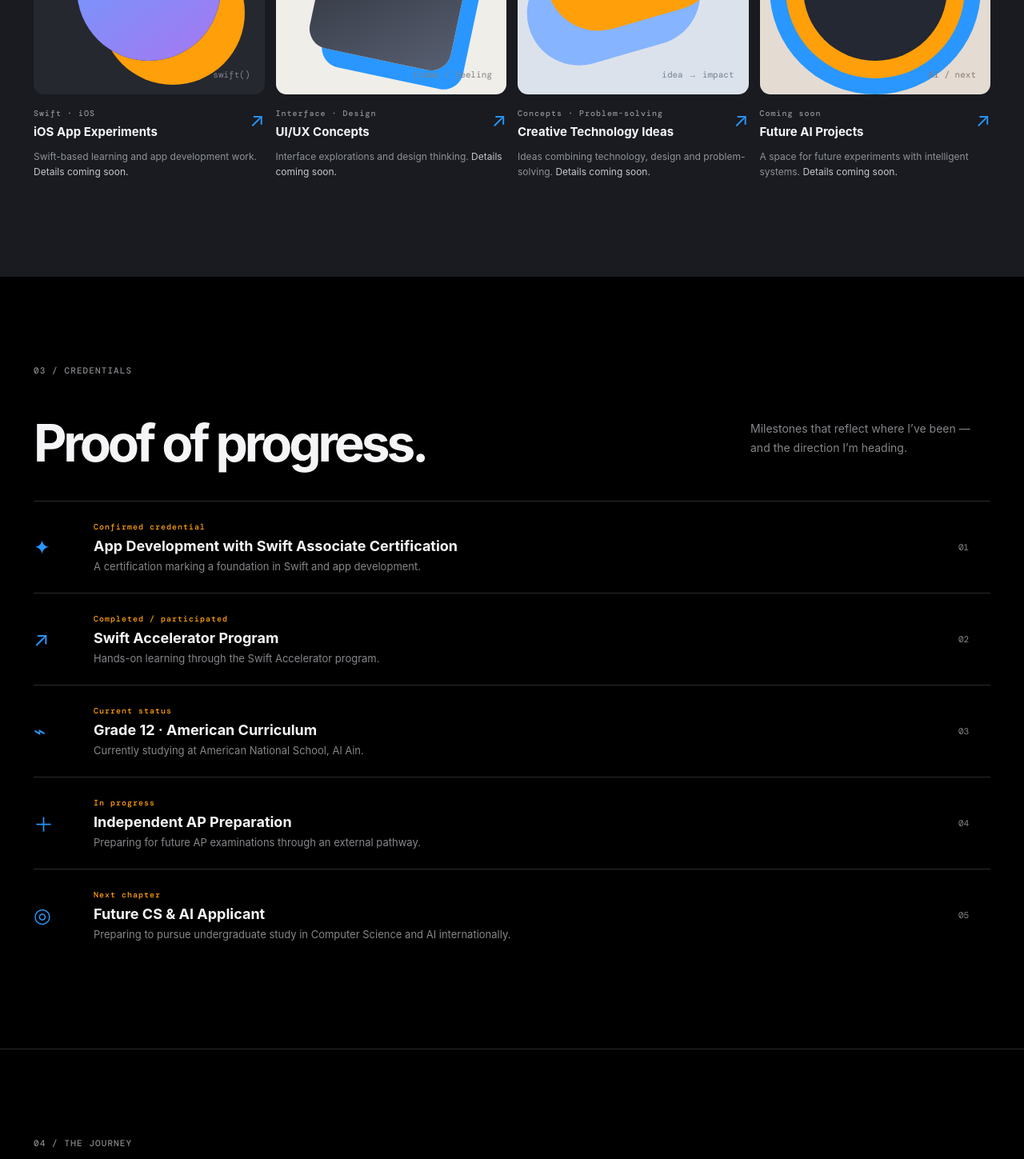
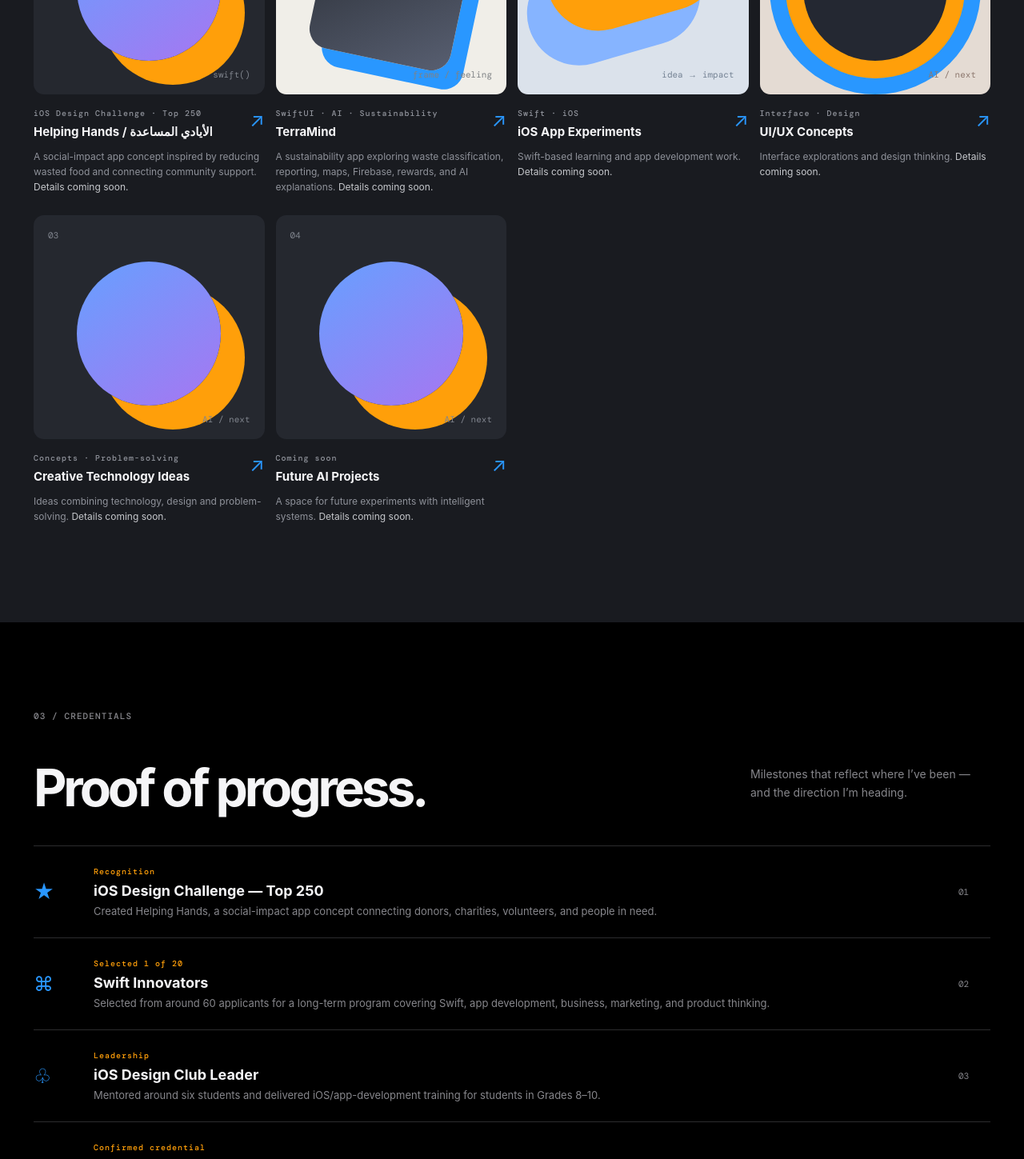
Before and after one commit to Malek701/malek-portfolio, a Next.js app: page / in a window 1280 px wide. Shown: the part 2160-3609 px from the top of the page at 80% size. Built offline with nearby package versions, Linux system fonts and the light colour scheme.

Commit message:
Add expanded projects and recognition

```diff
--- a/app/page.tsx
+++ b/app/page.tsx
@@ -3,6 +3,9 @@ import { motion } from 'framer-motion'
 import { useState } from 'react'
 
 const achievements = [
+  ['★','iOS Design Challenge — Top 250','Recognition','Created Helping Hands, a social-impact app concept connecting donors, charities, volunteers, and people in need.'],
+  ['⌘','Swift Innovators','Selected 1 of 20','Selected from around 60 applicants for a long-term program covering Swift, app development, business, marketing, and product thinking.'],
+  ['♧','iOS Design Club Leader','Leadership','Mentored around six students and delivered iOS/app-development training for students in Grades 8–10.'],
   ['✦','App Development with Swift Associate Certification','Confirmed credential','A certification marking a foundation in Swift and app development.'],
   ['↗','Swift Accelerator Program','Completed / participated','Hands-on learning through the Swift Accelerator program.'],
   ['⌁','Grade 12 · American Curriculum','Current status','Currently studying at American National School, Al Ain.'],
@@ -10,6 +13,8 @@ const achievements = [
   ['◎','Future CS & AI Applicant','Next chapter','Preparing to pursue undergraduate study in Computer Science and AI internationally.'],
 ]
 const projects = [
+  ['00','Helping Hands / الأيادي المساعدة','iOS Design Challenge · Top 250','A social-impact app concept inspired by reducing wasted food and connecting community support.'],
+  ['00','TerraMind','SwiftUI · AI · Sustainability','A sustainability app exploring waste classification, reporting, maps, Firebase, rewards, and AI explanations.'],
   ['01','iOS App Experiments','Swift · iOS','Swift-based learning and app development work.'],
   ['02','UI/UX Concepts','Interface · Design','Interface explorations and design thinking.'],
   ['03','Creative Technology Ideas','Concepts · Problem-solving','Ideas combining technology, design and problem-solving.'],
```
